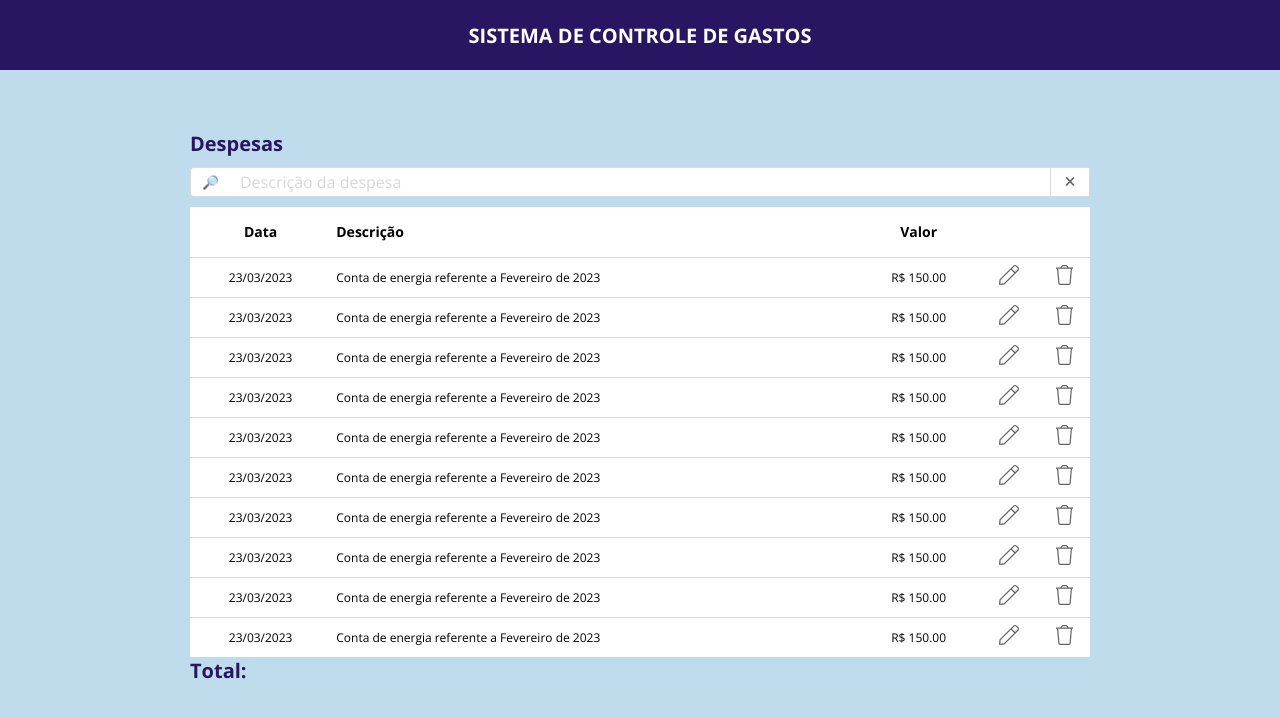
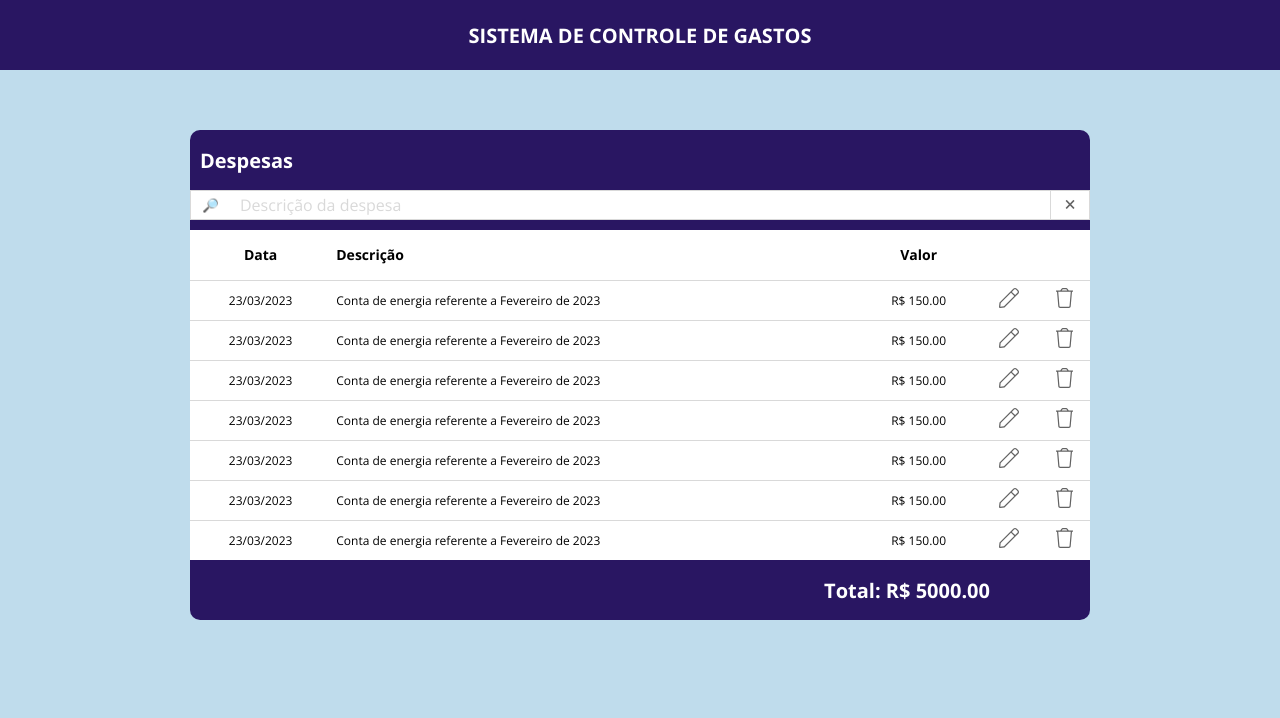
Before and after one commit to rodrigojramos/expense-frontend, a React (Vite) app: page / in a window 1280 px wide. Shown: the top 718 px of the page. Built offline with nearby package versions, Linux system fonts and the light colour scheme.

Commit message:
TotalCard and layout updated

```diff
--- a/src/components/ExpenseCard/index.tsx
+++ b/src/components/ExpenseCard/index.tsx
@@ -62,27 +62,6 @@ export default function ExpenseCard() {
                     <td><img className="scg-expense-card-btn" src={EditIcon} alt="Editar" /></td>
                     <td><img className="scg-expense-card-btn" src={DeleteIcon} alt="Deletar" /></td>
                 </tr>
-                <tr>
-                    <td className="scg-padding">23/03/2023</td>
-                    <td className="scg-txt-left scg-padding">Conta de energia referente a Fevereiro de 2023</td>
-                    <td className="scg-padding">R$ 150.00</td>
-                    <td><img className="scg-expense-card-btn" src={EditIcon} alt="Editar" /></td>
-                    <td><img className="scg-expense-card-btn" src={DeleteIcon} alt="Deletar" /></td>
-                </tr>
-                <tr>
-                    <td className="scg-padding">23/03/2023</td>
-                    <td className="scg-txt-left scg-padding">Conta de energia referente a Fevereiro de 2023</td>
-                    <td className="scg-padding">R$ 150.00</td>
-                    <td><img className="scg-expense-card-btn" src={EditIcon} alt="Editar" /></td>
-                    <td><img className="scg-expense-card-btn" src={DeleteIcon} alt="Deletar" /></td>
-                </tr>
-                <tr>
-                    <td className="scg-padding">23/03/2023</td>
-                    <td className="scg-txt-left scg-padding">Conta de energia referente a Fevereiro de 2023</td>
-                    <td className="scg-padding">R$ 150.00</td>
-                    <td><img className="scg-expense-card-btn" src={EditIcon} alt="Editar" /></td>
-                    <td><img className="scg-expense-card-btn" src={DeleteIcon} alt="Deletar" /></td>
-                </tr>
             </tbody>
         </table>
     )
--- a/src/components/SearchBar/index.tsx
+++ b/src/components/SearchBar/index.tsx
@@ -10,6 +10,7 @@ export default function SearchBar() {
     }
 
     return(
+        <div className="scg-bg-search-bar">
             <form className="dsc-search-bar">
                 <button type="submit">🔎︎</button>
                 <input
@@ -17,7 +18,8 @@ export default function SearchBar() {
                     type="text"
                     placeholder="Descrição da despesa"
                     onChange={handleChange} />
-            <button>🗙</button>
+                <button className="scg-border-side">🗙</button>
             </form>
+        </div>
     );
 }
--- a/src/components/SearchBar/styles.css
+++ b/src/components/SearchBar/styles.css
@@ -2,7 +2,11 @@
     height: 30px;
     display: flex;
     color: var(--scg-color-bg-tertiary);
-    margin: 10px 0;
+  }
+
+  .scg-bg-search-bar {
+    height: 40px;
+    background-color: var(--scg-color-bg-secondary);
   }
 
   .dsc-search-bar button, .dsc-search-bar input {
@@ -34,10 +38,8 @@
 
   .dsc-search-bar button[type="submit"] {
     border-right: none;
-    border-radius: 4px 0 0 4px;
   }
 
   .dsc-search-bar button[type="reset"] {
     border-left: none;
-    border-radius: 0 4px 4px 0;
   }
--- a/src/components/TotalCard/index.tsx
+++ b/src/components/TotalCard/index.tsx
@@ -2,6 +2,8 @@ import './styles.css';
 
 export default function TotalCard() {
     return(
-        <h2>Total:</h2>
+        <div className="scg-container scg-total-container">
+            <h2>Total: R$ 5000.00</h2>
+        </div>
     );
 }
--- a/src/components/TotalCard/styles.css
+++ b/src/components/TotalCard/styles.css
@@ -0,0 +1,13 @@
+.scg-total-container {
+    background-color: var(--scg-color-bg-secondary);
+    height: 60px;
+    display: flex;
+    align-items: center;
+    justify-content: right;
+    padding-right: 100px;
+    border-radius: 0px 0px 10px 10px;
+}
+
+.scg-total-container h2 {
+    color: var(--scg-color-font-primary);
+}
--- a/src/routes/Home/ExpensesListing/index.tsx
+++ b/src/routes/Home/ExpensesListing/index.tsx
@@ -8,7 +8,7 @@ export default function ExpensesListing() {
         <main>
             <section className="scg-container">
                 <div className="scg-expense-container">
-                    <div>
+                    <div className="scg-title-list">
                         <h2>Despesas</h2>
                     </div>
                     <div>
--- a/src/routes/Home/ExpensesListing/styles.css
+++ b/src/routes/Home/ExpensesListing/styles.css
@@ -6,6 +6,15 @@
 }
 
 .scg-expense-container h2 {
-    color: var(--scg-color-font-tertiary);
+    color: var(--scg-color-font-primary);
     font-size: 20px;
 }
+
+.scg-title-list {
+    height: 60px;
+    padding: 0 10px;
+    background-color: var(--scg-color-bg-secondary);
+    display: flex;
+    align-items: center;
+    border-radius: 10px 10px 0 0;
+}
```
Lines whose indentation alone changed are shown as unchanged.
